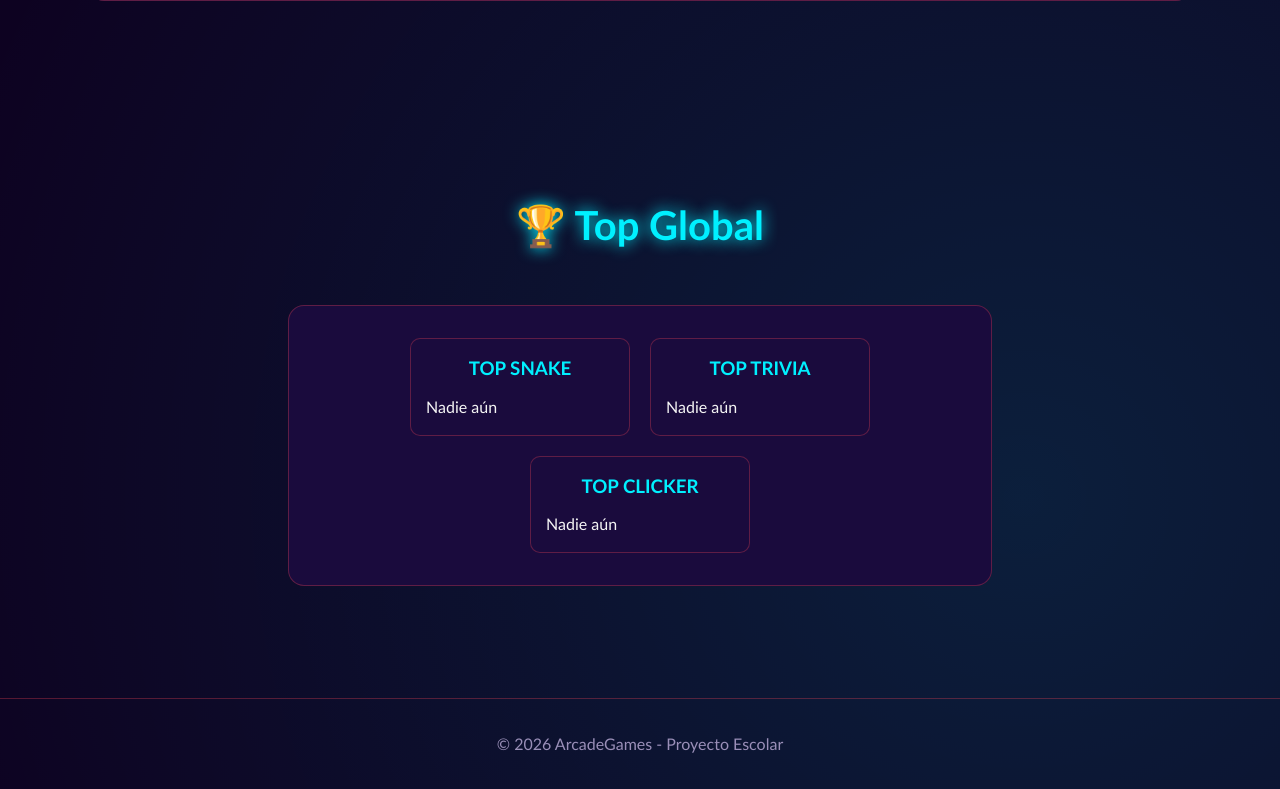
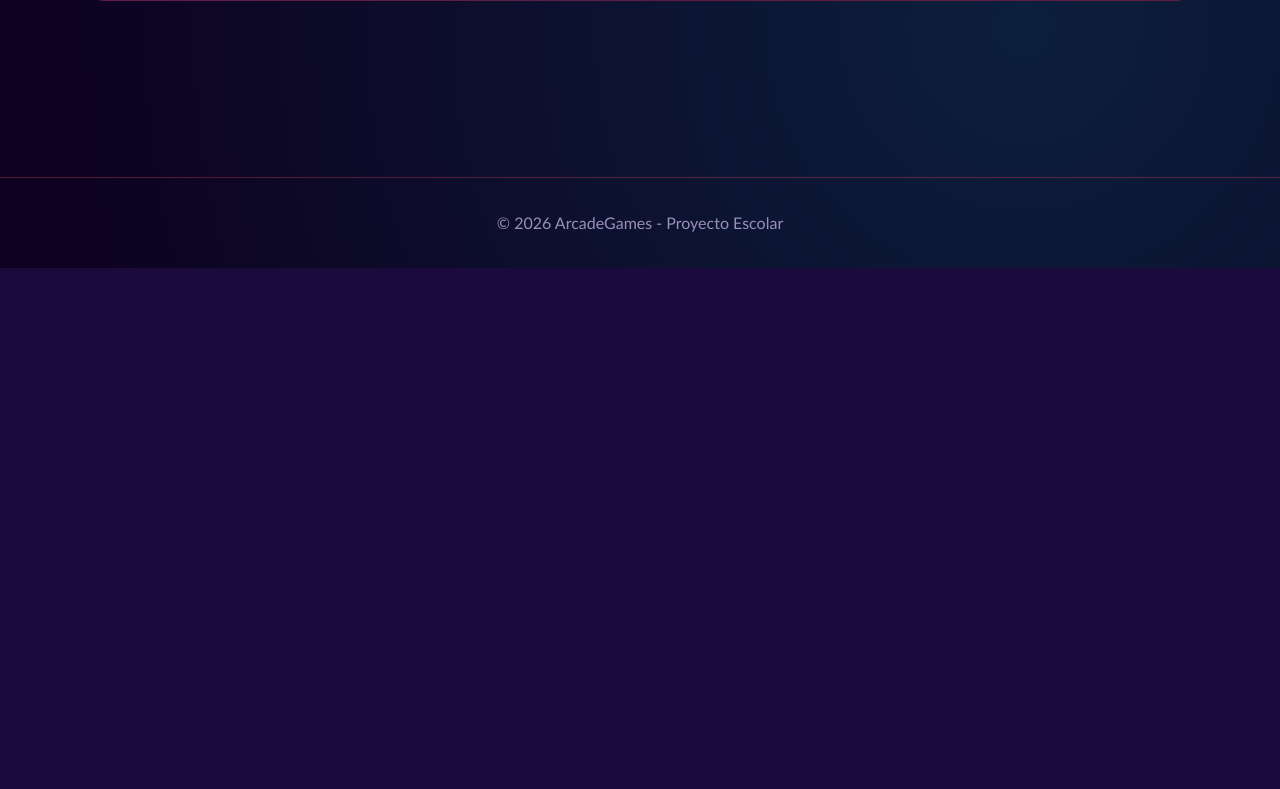
Before and after one commit to elshoto2000/VideoGames, a Flask app: page / in a window 1280 px wide. Shown: the part 2133-2922 px from the top of the page. After the commit the page ends 2401 px from the top, so only its background shows below. Run offline with Flask 3, Linux system fonts and the light colour scheme; data that the repository does not hold is empty.

Commit message:
Update index.html

```diff
--- a/templates/index.html
+++ b/templates/index.html
@@ -15,7 +15,7 @@
         <ul class="nav-links">
             <li><a href="#inicio">Inicio</a></li>
             <li><a href="#juegos">Juegos</a></li>
-            <li><a href="#ranking">Top Global</a></li>
+            <li><a href="/ranking">Top Global</a></li>
         </ul>
     </nav>
 
@@ -70,51 +70,8 @@
         </div>
     </section>
 
-    <section id="ranking" class="global-ranking-section">
-        <h2 class="section-title">🏆 Top Global</h2>
-        <div class="ranking-container">
-            <p>Cargando mejores puntajes...</p>
-        </div>
-    </section>
-
-    <footer class="footer">
+   <footer class="footer">
         <p>&copy; 2026 ArcadeGames - Proyecto Escolar</p>
     </footer>
-
-    <script>
-    async function cargarRankings() {
-        try {
-            const res = await fetch('/obtener_ranking');
-            const data = await res.json();
-            const container = document.querySelector('.ranking-container');
-
-            // Los nombres de los juegos deben estar en minúsculas para coincidir con la DB
-            const juegos = ['snake', 'trivia', 'clicker'];
-            let html = '<div style="display: flex; gap: 20px; flex-wrap: wrap; justify-content: center;">';
-
-            juegos.forEach(j => {
-                // Filtramos asegurando que la comparación sea efectiva
-                const topJuego = data.ranking.filter(item => item.juego.toLowerCase() === j).slice(0, 5);
-
-                html += `
-                    <div class="ranking-card" style="background: var(--bg-soft); padding: 15px; border-radius: 10px; min-width: 220px; border: 1px solid var(--border)">
-                        <h3 style="color: var(--neon); margin-bottom: 10px; text-transform: uppercase;">Top ${j}</h3>
-                        <ul style="list-style: none; padding: 0; text-align: left;">
-                            ${topJuego.map((i, index) => `
-                                <li style="display:flex; justify-content:space-between; padding: 5px 0; border-bottom: 1px solid rgba(255,255,255,0.1)">
-                                    <span>${index + 1}. ${i.nombre}</span>
-                                    <b style="color: var(--accent)">${i.puntos}</b>
-                                </li>`).join('') || '<li>Nadie aún</li>'}
-                        </ul>
-                    </div>
-                `;
-            });
-            container.innerHTML = html + '</div>';
-        } catch (e) {
-            console.error("Error cargando ranking:", e);
-        }
-    }
-    window.onload = cargarRankings;
-    </script>
 </body>
 </html>
```
